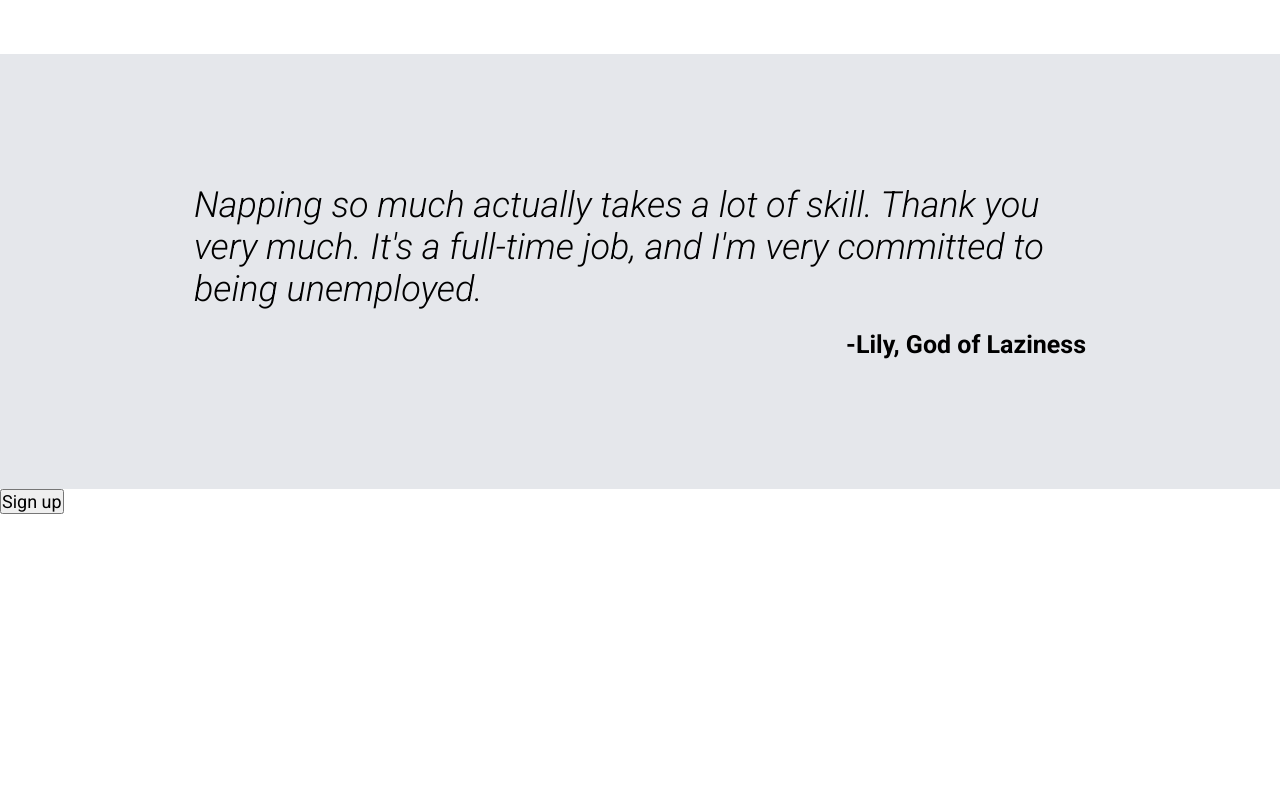
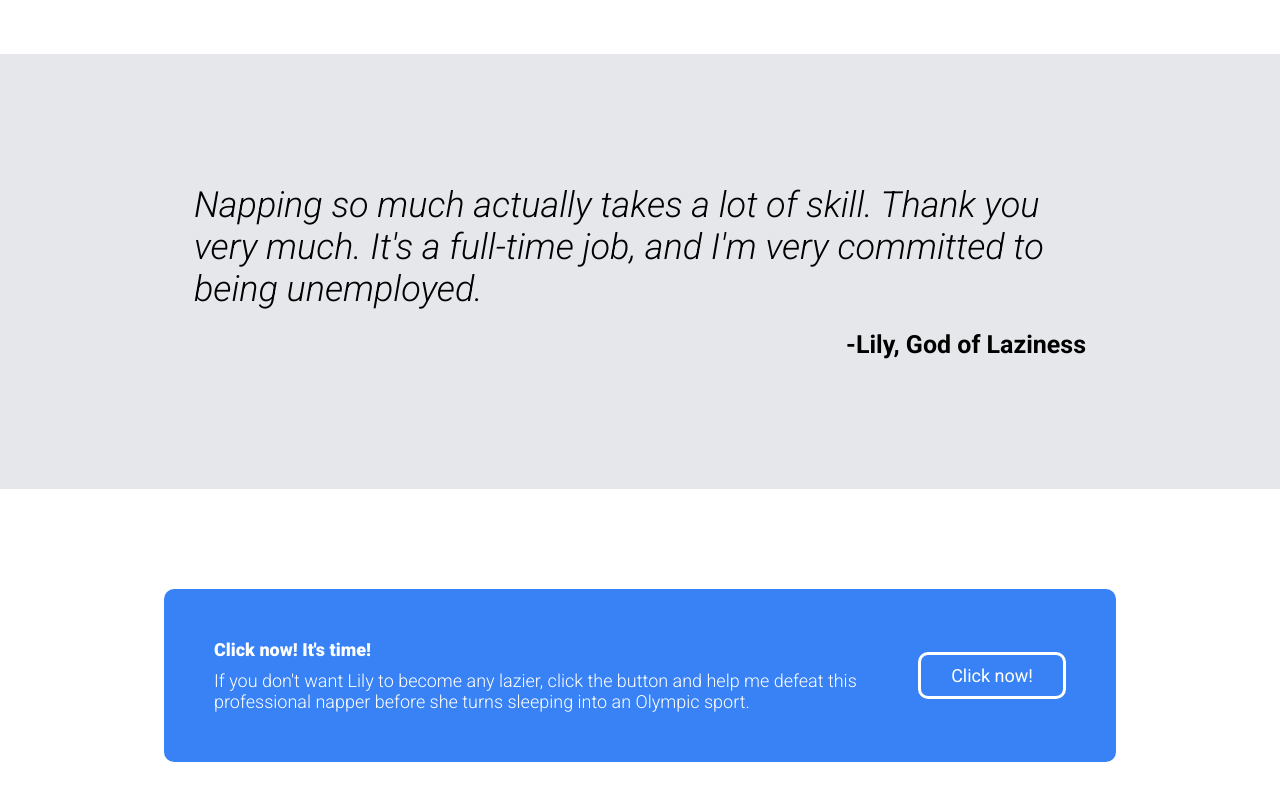
Before and after one commit to Vein-5304/landpage-exercise, a plain HTML site: page index.html in a window 1280 px wide. Shown: the part 983-1783 px from the top of the page. Before the commit the page ends 1497 px from the top, so only its background shows below. Drawn offline with Linux system fonts and the light colour scheme.

Commit message:
Finalize the fourth section
fix the layouts and add some texts

```diff
--- a/index.html
+++ b/index.html
@@ -69,9 +69,14 @@
         </div>
     </section>
     <section class="fourth-section">
-        <div class="fourth-section-content">
-            <div class="call-left-side"></div>
-            <button class="btn-call">Sign up</button>
+        <div class="container">
+            <div class="fourth-section-content">
+                <div class="call-left-side">
+                    <p class="top-side">Click now! It's time!</p>
+                    <p class="lower-side">If you don't want Lily to become any lazier, click the button and help me defeat this professional napper before she turns sleeping into an Olympic sport.</p>
+                </div>
+                <button class="btn-call">Click now!</button>
+            </div>
         </div>
     </section>
 </body>
--- a/style.css
+++ b/style.css
@@ -152,3 +152,40 @@ ul{
     font-weight: bold;
     align-self: flex-end;
 }
+
+.fourth-section-content{
+    margin: 100px;
+    background-color: #3882F6;
+    padding: 50px;
+    display: flex;
+    justify-content: space-around;
+    align-items: center;
+    color: white;
+    flex-wrap: wrap;
+    border-radius: 10px;
+    gap: 30px;
+}
+
+.call-left-side{
+    display: flex;
+    flex-direction: column;
+    gap: 10px;
+    flex: 1;
+}
+
+.top-side{
+    font: 26px;
+    font-weight: 900;
+}
+
+.lower-side{
+    font-weight: 300;
+}
+
+.btn-call{
+    padding: 10px 30px;
+    color: white;
+    border: white 3px solid;
+    border-radius: 10px;
+    background-color: transparent;
+}
```
